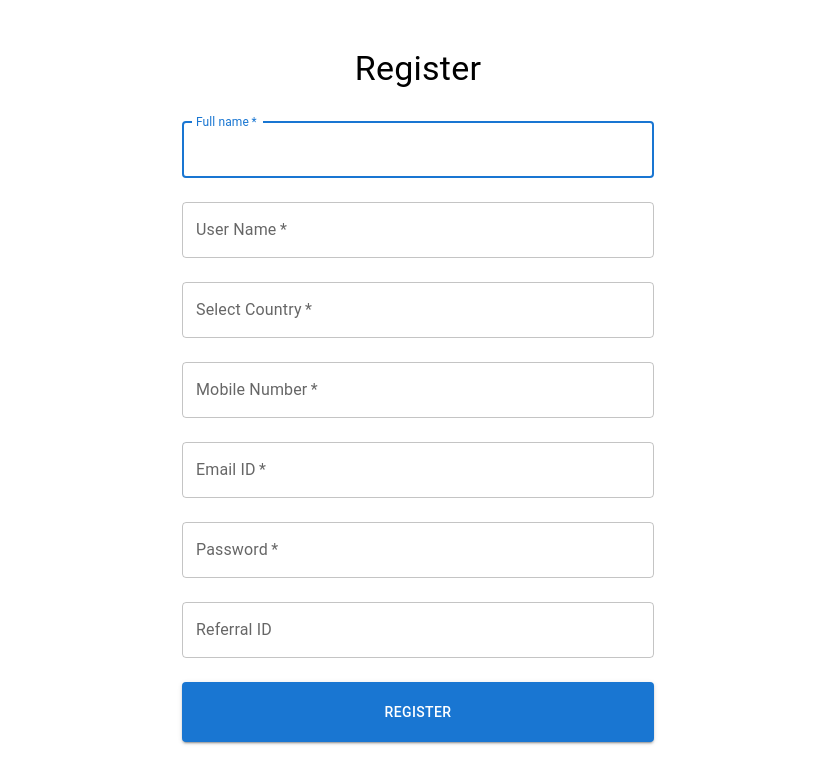
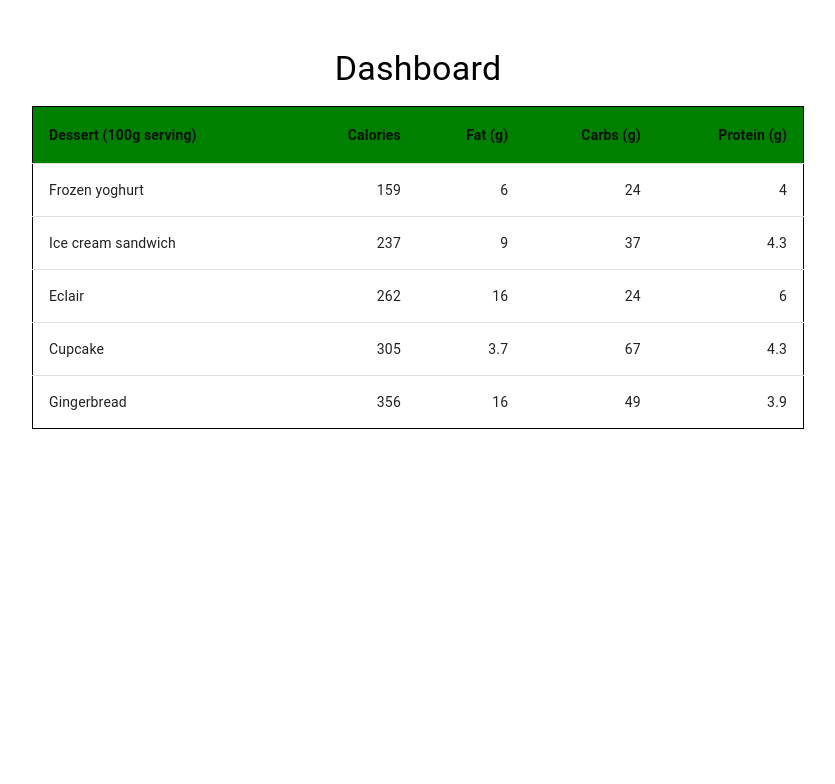
Before and after one commit to Prakharsvnit/UserAuthDashboard, a React (Create React App) app: page / in a window 1280 px wide. Shown: the top 784 px of the page, without its empty margins (222-1057 px from the left). Built offline with nearby package versions, Linux system fonts and the light colour scheme.

Commit message:
simple dashboard ui done

```diff
--- a/src/App.js
+++ b/src/App.js
@@ -1,11 +1,13 @@
 // import LoginForm from "./components/LoginForm";
-import RegisterForm from "./components/RegisterForm";
+import Dashboard from "./components/Dashboard";
+// import RegisterForm from "./components/RegisterForm";
 
 function App() {
   return (
     <div className="App">
       {/* <LoginForm /> */}
-      <RegisterForm />
+      {/* <RegisterForm /> */}
+      <Dashboard />
     </div>
   );
 }
--- /dev/null
+++ b/src/components/Dashboard.jsx
@@ -0,0 +1,72 @@
+import React from "react";
+import {
+  Box,
+  Container,
+  Typography,
+  Table,
+  TableBody,
+  TableCell,
+  TableHead,
+  TableRow,
+} from "@mui/material";
+
+export default function Dashboard() {
+  function createData(name, calories, fat, carbs, protein) {
+    return { name, calories, fat, carbs, protein };
+  }
+
+  const rows = [
+    createData("Frozen yoghurt", 159, 6.0, 24, 4.0),
+    createData("Ice cream sandwich", 237, 9.0, 37, 4.3),
+    createData("Eclair", 262, 16.0, 24, 6.0),
+    createData("Cupcake", 305, 3.7, 67, 4.3),
+    createData("Gingerbread", 356, 16.0, 49, 3.9),
+  ];
+  return (
+    <>
+      <Container maxWidth="md">
+        <Box
+          sx={{
+            flexDirection: "column",
+            display: "flex",
+            justifyContent: "center",
+            textAlign: "center",
+            p: 5,
+          }}
+        >
+          <Typography variant="h4" sx={{ mb: 2 }}>
+            Dashboard
+          </Typography>
+
+          <Table sx={{ minWidth: 650, border: 1 }} aria-label="simple table">
+            <TableHead sx={{ bgcolor:'green' }}>
+              <TableRow>
+                <TableCell sx={{fontWeight:'bold'}}>Dessert (100g serving)</TableCell>
+                <TableCell sx={{fontWeight:'bold'}} align="right">Calories</TableCell>
+                <TableCell sx={{fontWeight:'bold'}} align="right">Fat&nbsp;(g)</TableCell>
+                <TableCell sx={{fontWeight:'bold'}} align="right">Carbs&nbsp;(g)</TableCell>
+                <TableCell sx={{fontWeight:'bold'}} align="right">Protein&nbsp;(g)</TableCell>
+              </TableRow>
+            </TableHead>
+            <TableBody>
+              {rows.map((row) => (
+                <TableRow
+                  key={row.name}
+                  sx={{ "&:last-child td, &:last-child th": { border: 0 } }}
+                >
+                  <TableCell component="th" scope="row">
+                    {row.name}
+                  </TableCell>
+                  <TableCell align="right">{row.calories}</TableCell>
+                  <TableCell align="right">{row.fat}</TableCell>
+                  <TableCell align="right">{row.carbs}</TableCell>
+                  <TableCell align="right">{row.protein}</TableCell>
+                </TableRow>
+              ))}
+            </TableBody>
+          </Table>
+        </Box>
+      </Container>
+    </>
+  );
+}
```
